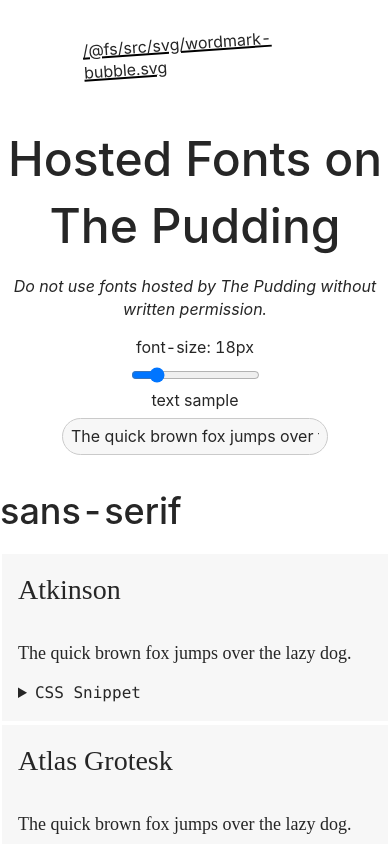
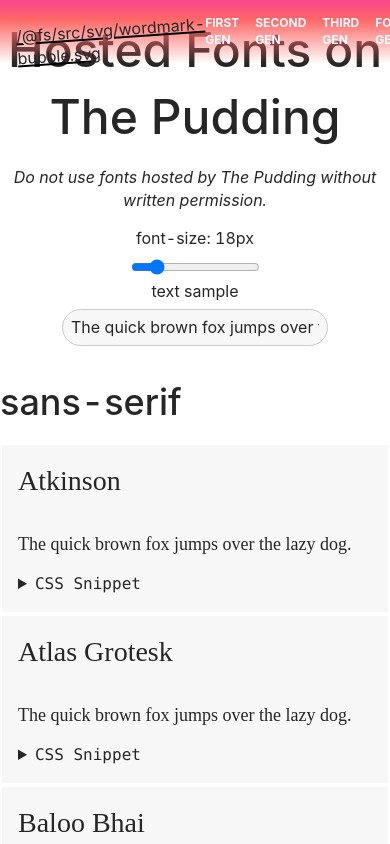
Before and after one commit to the-pudding/kpop-generations, a SvelteKit app: page /demo/fonts in a window 390 px wide. Shown: the top 844 px of the page. Built offline with nearby package versions, Linux system fonts and the light colour scheme; a web font is replaced by a local one.

Commit message:
basic header

```diff
--- a/package.json
+++ b/package.json
@@ -39,5 +39,8 @@
 	"engines": {
 		"node": ">= 18.20.4"
 	},
-	"browserslist": "> 0.5%, last 4 versions, not ie <= 11, not ie_mob <= 11"
+	"browserslist": "> 0.5%, last 4 versions, not ie <= 11, not ie_mob <= 11",
+	"dependencies": {
+		"lodash": "^4.17.23"
+	}
 }
--- a/src/components/Header.svelte
+++ b/src/components/Header.svelte
@@ -1,6 +1,9 @@
 <script>
-	// shadow, plain, line, bubble
+	import _ from "lodash";
+	import copy from "$data/copy.json";
 	import wordmark from "$svg/wordmark-bubble.svg";
+
+	const sectionIds = copy.sections.map((section) => section.id);
 </script>
 
 <header>
@@ -9,17 +12,49 @@
 			>{@html wordmark}</a
 		>
 	</div>
+
+	<nav>
+		<ul>
+			{#each ["first-gen", "second-gen", "third-gen", "fourth-gen", "fifth-gen"] as id}
+				{@const title = _.upperCase(id)}
+				<li>{title}</li>
+			{/each}
+		</ul>
+	</nav>
 </header>
 
 <style>
+	header {
+		display: grid;
+		grid-template-columns: 1fr auto 1fr;
+		align-items: center;
+
+		position: fixed;
+		top: 0;
+		z-index: var(--z-top);
+		width: 100%;
+		height: 4rem;
+		padding: 1rem;
+
+		background-image: linear-gradient(
+			to bottom,
+			#f9458e,
+			#fd6766 30%,
+			rgba(253, 103, 102, 0)
+		);
+	}
+
 	.wordmark {
-		max-width: 14em;
-		margin: 0 auto;
-		padding: 32px 0;
+		grid-column: 2;
+		justify-self: center;
+
+		height: 80%;
+		width: fit-content;
 		transform: rotate(-4deg);
 	}
 
 	.wordmark a {
+		height: 100%;
 		border: none;
 		display: block;
 		color: var(--color-fg);
@@ -28,4 +63,33 @@
 	.wordmark a:hover {
 		background-color: transparent;
 	}
+
+	nav {
+		grid-column: 3;
+		justify-self: end;
+
+		color: #f2fafe;
+		font-size: var(--12px);
+		font-weight: bold;
+		margin-left: auto;
+	}
+
+	nav ul {
+		list-style: none;
+		padding: 0;
+		display: flex;
+		gap: 1rem;
+	}
+
+	:global(header .wordmark svg) {
+		height: 100%;
+		width: auto;
+	}
+
+	@media (max-width: 1200px) {
+		header {
+			display: flex;
+			justify-content: space-between;
+		}
+	}
 </style>
--- a/src/components/Nodes.svelte
+++ b/src/components/Nodes.svelte
@@ -126,7 +126,6 @@
 		width: 100%;
 		position: absolute;
 		top: 0;
-		z-index: -1;
 	}
 
 	path {
--- a/src/components/Section.svelte
+++ b/src/components/Section.svelte
@@ -1,9 +1,8 @@
 <script>
 	import themes from "$data/themes.json";
 	import Nodes from "$components/Nodes.svelte";
-	import Songs from "$components/Songs.svelte";
 
-	let { id, heading, years, coverImg, nodes, songs } = $props();
+	let { id, heading, years, nodes } = $props();
 
 	const style = Object.entries(themes[id] || {})
 		.map(([key, value]) => `--${key}: ${value}`)
@@ -19,12 +18,11 @@
 	<h2>{heading}</h2>
 
 	<Nodes {id} {nodes} />
-	<!-- <Songs {songs} /> -->
 </section>
 
 <style>
 	section {
-		padding: 0 2rem;
+		padding: 10rem 2rem;
 		font-family: var(--font-body);
 		background: linear-gradient(to bottom, var(--background));
 	}
--- a/src/components/Songs.svelte
+++ b/src/components/Songs.svelte
@@ -31,7 +31,8 @@
 		position: fixed;
 		width: 150px;
 		padding: 1rem;
-		border: var(--border-style);
+		border: var(--border);
+		box-shadow: var(--box-shadow);
 		border-radius: var(--border-radius);
 	}
 </style>
```
Also changed, not shown: src/components/Section.Text.svelte (+35 -2 lines), src/data/copy.json (+1 -55 lines), 1 other file (tests, documents, lock files or other folders).
